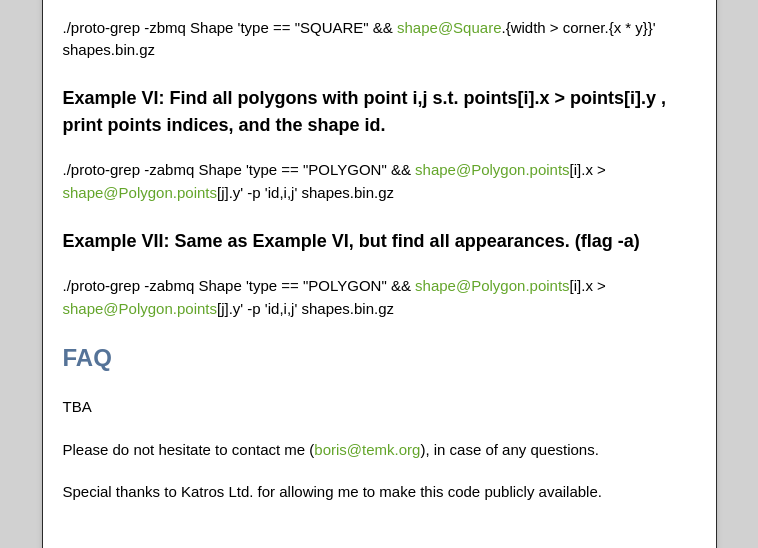
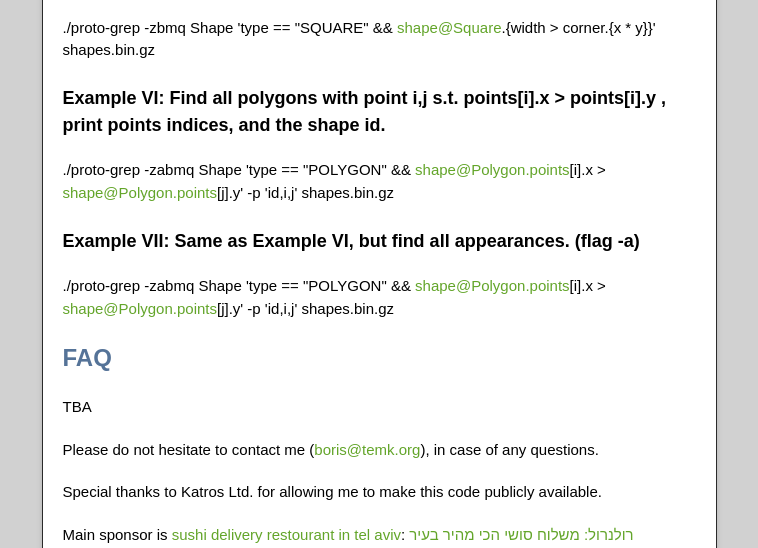
Before and after one commit to temk/protobuf-utils, a plain HTML site: page index.html in a window 1280 px wide. Shown: the part 2825-3373 px from the top of the page, without its empty margins (261-1019 px from the left). Drawn offline with nearby package versions, Linux system fonts and the light colour scheme.

Commit message:
add sponsor link

```diff
--- a/index.html
+++ b/index.html
@@ -166,6 +166,8 @@ java -cp geim.jar:protobuf-utils-1.0-SNAPSHOT-jar-with-dependencies.jar net.katr
 <h1></h1>
 
 <p>Special thanks to Katros Ltd. for allowing me to make this code publicly available.</p>
+<p>Main sponsor is <a href="https://www.rolls.co.il/en/">sushi delivery
+restourant in tel aviv</a>: <a href="https://www.rolls.co.il/">רולנרול: משלוח סושי הכי מהיר בעיר<a></p>
         </article>
       </div>
     </div>
@@ -197,5 +199,6 @@ java -cp geim.jar:protobuf-utils-1.0-SNAPSHOT-jar-with-dependencies.jar net.katr
             } catch(err) {}
           </script>
 
+
 </body>
 </html>
```
